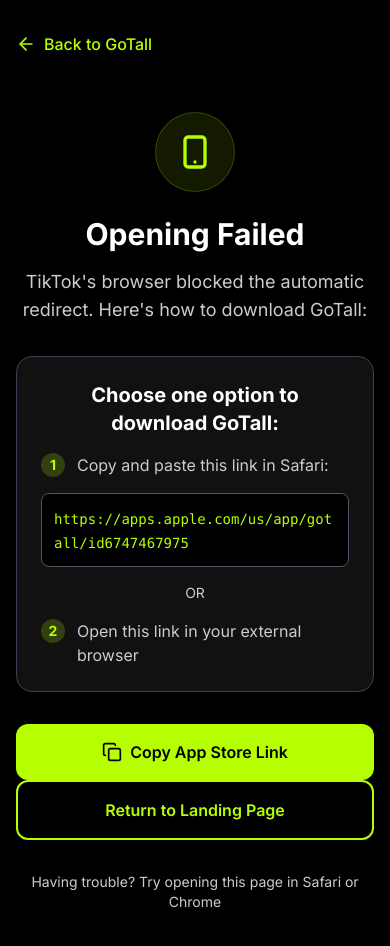
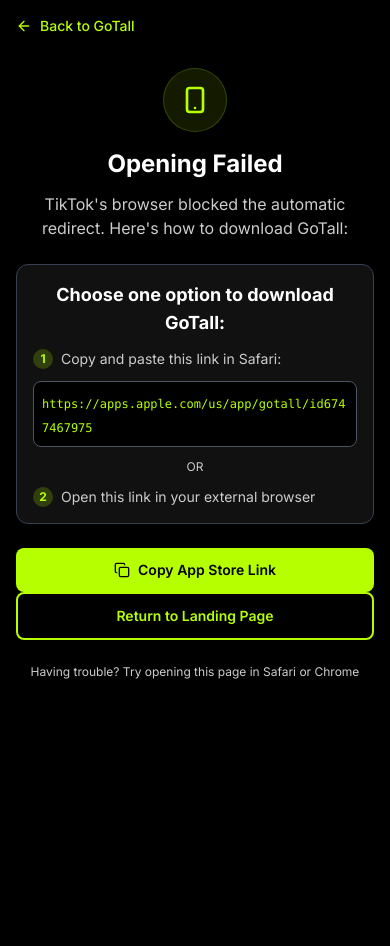
Before and after one commit to dannykonov/GoTall-Landing, a Next.js app: page /ios-redirect in a window 390 px wide. Shown: the top 946 px of the page. After the commit the page ends 844 px from the top, so only its background shows below. Built offline with nearby package versions, Linux system fonts and the light colour scheme.

Commit message:
Optimize iOS redirect page layout for mobile devices - responsive sizing and touch-friendly elements

```diff
--- a/src/app/ios-redirect/page.tsx
+++ b/src/app/ios-redirect/page.tsx
@@ -29,23 +29,23 @@
   return (
     <div className="min-h-screen bg-black">
       {/* Header with back button */}
-      <div className="pt-8 pb-6 px-4 sm:px-6 lg:px-12">
+      <div className="pt-4 sm:pt-8 pb-4 sm:pb-6 px-4 sm:px-6 lg:px-12">
         <div className="max-w-6xl mx-auto">
           <Link href="/">
             <motion.button
               whileHover={{ scale: 1.05 }}
               whileTap={{ scale: 0.95 }}
-              className="inline-flex items-center text-primary-neon hover:text-white transition-colors mb-8"
+              className="inline-flex items-center text-primary-neon hover:text-white transition-colors mb-4 sm:mb-8"
             >
-              <ArrowLeft className="w-5 h-5 mr-2" />
-              <span className="font-medium">Back to GoTall</span>
+              <ArrowLeft className="w-4 h-4 sm:w-5 sm:h-5 mr-2" />
+              <span className="font-medium text-sm sm:text-base">Back to GoTall</span>
             </motion.button>
           </Link>
         </div>
       </div>
 
       {/* Main content */}
-      <section className="px-4 sm:px-6 lg:px-12 pb-16">
+      <section className="px-4 sm:px-6 lg:px-12 pb-8 sm:pb-16">
         <div className="max-w-2xl mx-auto text-center">
           <motion.div
             initial={{ opacity: 0, y: 20 }}
@@ -53,18 +53,18 @@
             transition={{ duration: 0.6 }}
           >
             {/* Icon */}
-            <div className="w-20 h-20 bg-primary-neon/10 border border-primary-neon/20 rounded-full flex items-center justify-center mx-auto mb-6">
-              <svg className="w-10 h-10 text-primary-neon" fill="none" stroke="currentColor" viewBox="0 0 24 24">
+            <div className="w-16 h-16 sm:w-20 sm:h-20 bg-primary-neon/10 border border-primary-neon/20 rounded-full flex items-center justify-center mx-auto mb-4 sm:mb-6">
+              <svg className="w-8 h-8 sm:w-10 sm:h-10 text-primary-neon" fill="none" stroke="currentColor" viewBox="0 0 24 24">
                 <path strokeLinecap="round" strokeLinejoin="round" strokeWidth={2} d="M12 18h.01M8 21h8a2 2 0 002-2V5a2 2 0 00-2-2H8a2 2 0 00-2 2v14a2 2 0 002 2z" />
               </svg>
             </div>
 
             {/* Title */}
-            <h1 className="text-3xl sm:text-4xl font-circular font-bold text-white mb-4">
+            <h1 className="text-2xl sm:text-3xl md:text-4xl font-circular font-bold text-white mb-3 sm:mb-4">
               Opening Failed
             </h1>
 
-            <p className="text-lg sm:text-xl text-primary-gray mb-8">
+            <p className="text-base sm:text-lg md:text-xl text-primary-gray mb-6 sm:mb-8 px-2 sm:px-0">
               TikTok's browser blocked the automatic redirect. Here's how to download GoTall:
             </p>
 
@@ -73,27 +73,27 @@
               initial={{ opacity: 0, y: 20 }}
               animate={{ opacity: 1, y: 0 }}
               transition={{ delay: 0.2, duration: 0.6 }}
-              className="bg-primary-dark-gray rounded-2xl p-6 sm:p-8 border border-gray-700 mb-8"
+              className="bg-primary-dark-gray rounded-xl sm:rounded-2xl p-4 sm:p-6 md:p-8 border border-gray-700 mb-6 sm:mb-8"
             >
-              <h3 className="text-xl font-bold text-white mb-4">Choose one option to download GoTall:</h3>
-              <div className="space-y-4 text-left">
-                <div className="flex items-start space-x-3">
-                  <span className="flex-shrink-0 w-6 h-6 bg-primary-neon/20 rounded-full flex items-center justify-center">
-                    <span className="text-primary-neon font-bold text-sm">1</span>
+              <h3 className="text-lg sm:text-xl font-bold text-white mb-3 sm:mb-4">Choose one option to download GoTall:</h3>
+              <div className="space-y-3 sm:space-y-4 text-left">
+                <div className="flex items-start space-x-2 sm:space-x-3">
+                  <span className="flex-shrink-0 w-5 h-5 sm:w-6 sm:h-6 bg-primary-neon/20 rounded-full flex items-center justify-center">
+                    <span className="text-primary-neon font-bold text-xs sm:text-sm">1</span>
                   </span>
-                  <span className="text-primary-gray">Copy and paste this link in Safari:</span>
+                  <span className="text-primary-gray text-sm sm:text-base">Copy and paste this link in Safari:</span>
                 </div>
-                <div className="bg-black rounded-lg p-3 border border-gray-600">
-                  <code className="text-primary-neon text-sm break-all">
+                <div className="bg-black rounded-lg p-2 sm:p-3 border border-gray-600">
+                  <code className="text-primary-neon text-xs sm:text-sm break-all">
                     https://apps.apple.com/us/app/gotall/id6747467975
                   </code>
                 </div>
-                <div className="text-center text-primary-gray text-sm">OR</div>
-                <div className="flex items-start space-x-3">
-                  <span className="flex-shrink-0 w-6 h-6 bg-primary-neon/20 rounded-full flex items-center justify-center">
-                    <span className="text-primary-neon font-bold text-sm">2</span>
+                <div className="text-center text-primary-gray text-xs sm:text-sm">OR</div>
+                <div className="flex items-start space-x-2 sm:space-x-3">
+                  <span className="flex-shrink-0 w-5 h-5 sm:w-6 sm:h-6 bg-primary-neon/20 rounded-full flex items-center justify-center">
+                    <span className="text-primary-neon font-bold text-xs sm:text-sm">2</span>
                   </span>
-                  <span className="text-primary-gray">Open this link in your external browser</span>
+                  <span className="text-primary-gray text-sm sm:text-base">Open this link in your external browser</span>
                 </div>
               </div>
             </motion.div>
@@ -103,20 +103,20 @@
               initial={{ opacity: 0, y: 20 }}
               animate={{ opacity: 1, y: 0 }}
               transition={{ delay: 0.4, duration: 0.6 }}
-              className="space-y-6"
+              className="space-y-4 sm:space-y-6"
             >
               <button
                 onClick={handleCopyLink}
-                className="w-full bg-primary-neon text-black font-semibold py-4 px-6 rounded-xl hover:bg-primary-neon/90 transition-colors flex items-center justify-center"
+                className="w-full bg-primary-neon text-black font-semibold py-3 sm:py-4 px-4 sm:px-6 rounded-lg sm:rounded-xl hover:bg-primary-neon/90 transition-colors flex items-center justify-center text-sm sm:text-base"
               >
                 {copied ? (
                   <>
-                    <Check className="w-5 h-5 mr-2" />
+                    <Check className="w-4 h-4 sm:w-5 sm:h-5 mr-2" />
                     Link Copied!
                   </>
                 ) : (
                   <>
-                    <Copy className="w-5 h-5 mr-2" />
+                    <Copy className="w-4 h-4 sm:w-5 sm:h-5 mr-2" />
                     Copy App Store Link
                   </>
                 )}
@@ -126,7 +126,7 @@
                 <motion.button
                   whileHover={{ scale: 1.02 }}
                   whileTap={{ scale: 0.98 }}
-                  className="w-full bg-transparent text-primary-neon border-2 border-primary-neon font-semibold py-4 px-6 rounded-xl hover:bg-primary-neon/10 transition-colors"
+                  className="w-full bg-transparent text-primary-neon border-2 border-primary-neon font-semibold py-3 sm:py-4 px-4 sm:px-6 rounded-lg sm:rounded-xl hover:bg-primary-neon/10 transition-colors text-sm sm:text-base"
                 >
                   Return to Landing Page
                 </motion.button>
@@ -138,7 +138,7 @@
               initial={{ opacity: 0 }}
               animate={{ opacity: 1 }}
               transition={{ delay: 0.6, duration: 0.6 }}
-              className="mt-8 text-sm text-primary-gray"
+              className="mt-6 sm:mt-8 text-xs sm:text-sm text-primary-gray px-2 sm:px-0"
             >
               <p>Having trouble? Try opening this page in Safari or Chrome</p>
             </motion.div>
```
